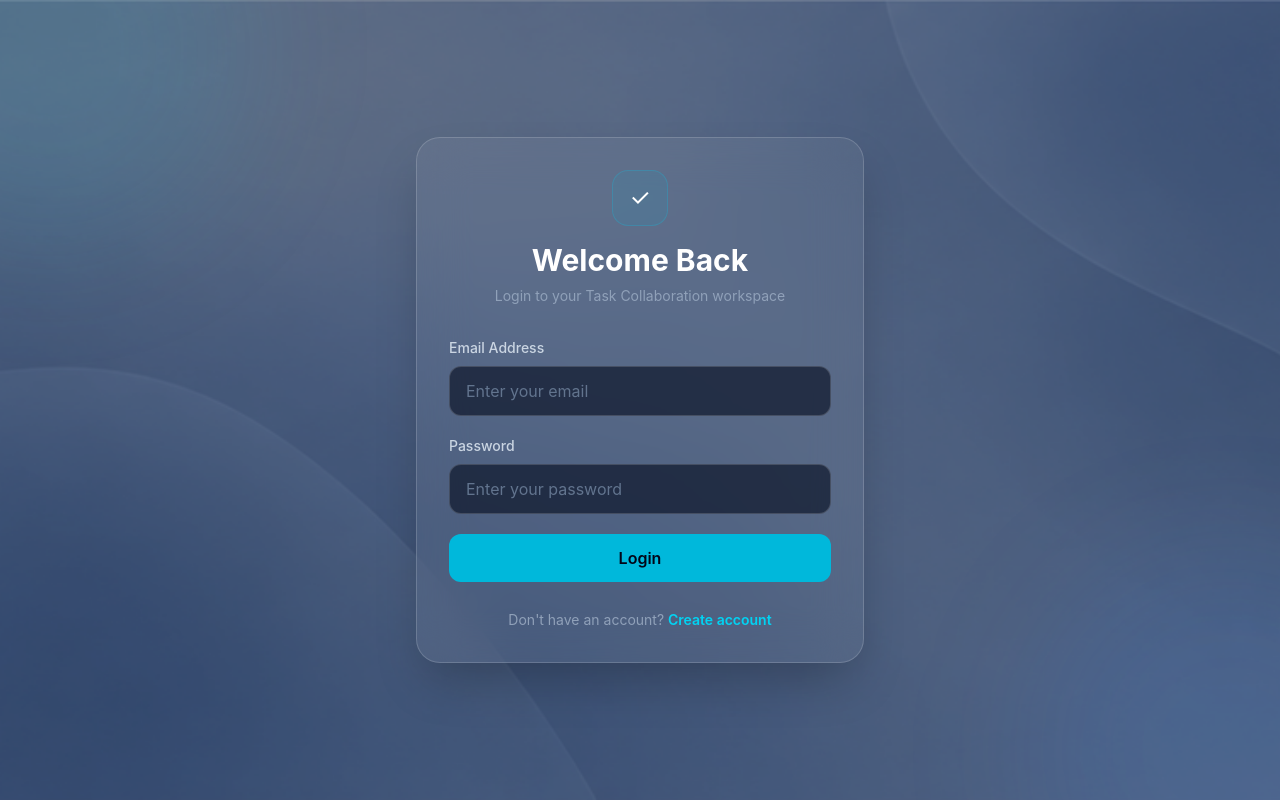
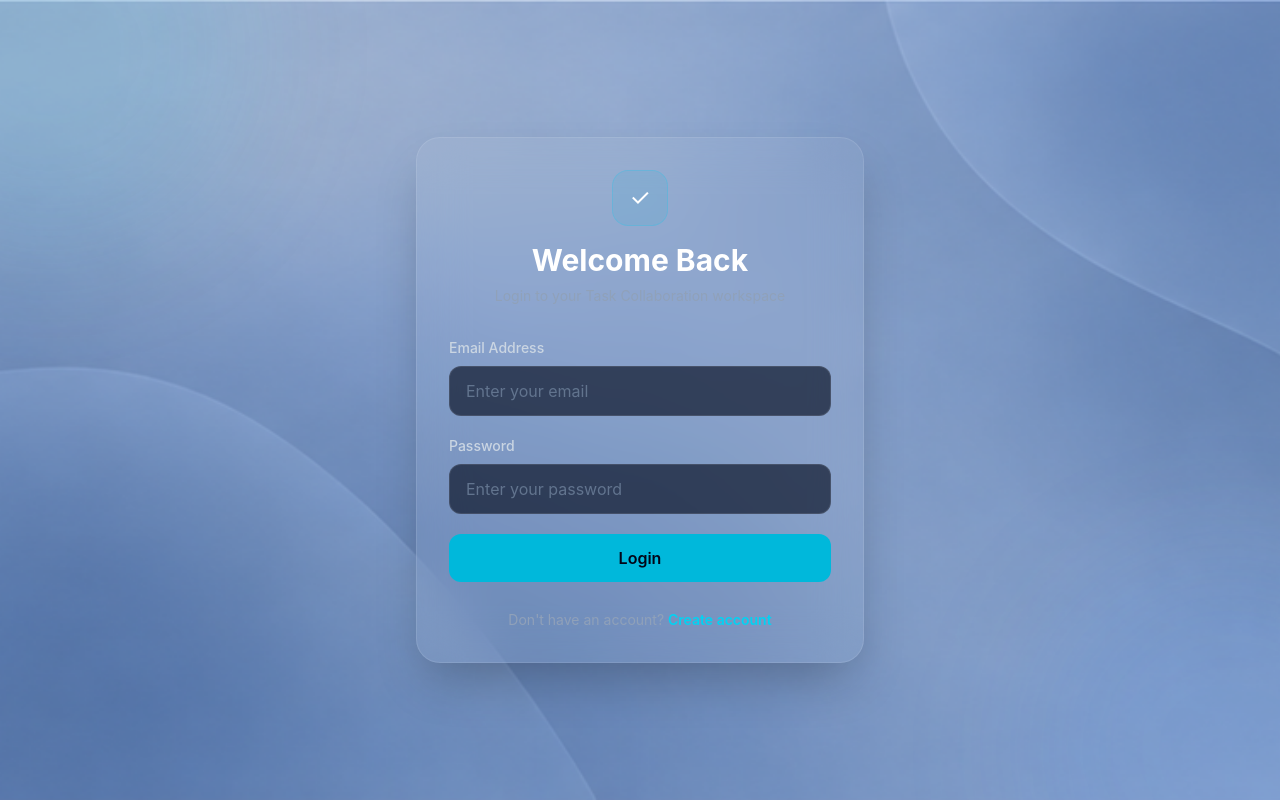
Before and after one commit to anshn5/task-team-collaboration-app, a React (Vite) app in the folder client/: page /login in a window 1280 px wide. Built offline with nearby package versions, Linux system fonts and the light colour scheme; no server answers.

Commit message:
Keep original background without grid

```diff
--- a/client/src/index.css
+++ b/client/src/index.css
@@ -1,7 +1,7 @@
 @import "tailwindcss";
 
 /* =====================================================
-   GLOBAL TASKCOLLAB BACKGROUND
+   ORIGINAL TASKCOLLAB BACKGROUND
    ===================================================== */
 
 html,
@@ -12,23 +12,16 @@ body,
 }
 
 body {
-  background: #0b1020 url('/taskcollab-background.png') center / cover fixed no-repeat;
+  background-color: #0b1020;
+  background-image: url('/taskcollab-background.png');
+  background-position: center;
+  background-size: cover;
+  background-repeat: no-repeat;
+  background-attachment: fixed;
 }
 
-/* Dark overlay for better readability */
-body::before {
-  content: '';
-  position: fixed;
-  inset: 0;
-  background: rgba(5, 12, 30, 0.42);
-  pointer-events: none;
-  z-index: 0;
-}
-
-/* Keep website content above background overlay */
+/* Keep the background visible */
 #root {
-  position: relative;
-  z-index: 1;
   min-height: 100vh;
   background: transparent !important;
 }
@@ -38,69 +31,49 @@ body::before {
    REMOVE GRID / LINE PATTERNS
    ===================================================== */
 
-/* Removes Dashboard and other inline gradient grids */
+/*
+   Some pages create their grid using an inline
+   linear-gradient background. This removes only
+   those gradient overlays.
+*/
+
 #root [style*="linear-gradient"] {
   background-image: none !important;
 }
 
 
 /* =====================================================
-   TEXT READABILITY
-   ===================================================== */
-
-#root .text-slate-700 {
-  color: rgb(203 213 225) !important;
-}
-
-#root .text-slate-600 {
-  color: rgb(203 213 225) !important;
-}
-
-#root .text-slate-500 {
-  color: rgb(148 163 184) !important;
-}
-
-
-/* =====================================================
-   DARK GLASS CARDS
-   ===================================================== */
-
-#root [class~="bg-white/[0.04]"] {
-  background-color: rgba(7, 15, 35, 0.62) !important;
-}
-
-#root [class~="bg-white/[0.025]"] {
-  background-color: rgba(7, 15, 35, 0.48) !important;
-}
-
-#root [class~="bg-white/[0.02]"] {
-  background-color: rgba(7, 15, 35, 0.45) !important;
-}
-
-
-/* =====================================================
-   STRONGER BORDERS
-   ===================================================== */
-
-#root [class*="border-white/10"] {
-  border-color: rgba(255, 255, 255, 0.16) !important;
-}
-
-
-/* =====================================================
-   REMOVE SOLID PAGE BACKGROUNDS
+   ALLOW GLOBAL BACKGROUND TO SHOW
    ===================================================== */
 
 #root .bg-slate-950 {
   background-color: transparent !important;
 }
 
-#root .bg-slate-950\/95,
-#root .bg-slate-950\/90,
-#root .bg-slate-950\/80,
-#root .bg-slate-950\/70,
-#root .bg-slate-950\/60,
-#root .bg-slate-950\/50,
+#root .bg-slate-950\/95 {
+  background-color: transparent !important;
+}
+
+#root .bg-slate-950\/90 {
+  background-color: transparent !important;
+}
+
+#root .bg-slate-950\/80 {
+  background-color: transparent !important;
+}
+
+#root .bg-slate-950\/70 {
+  background-color: transparent !important;
+}
+
+#root .bg-slate-950\/60 {
+  background-color: transparent !important;
+}
+
+#root .bg-slate-950\/50 {
+  background-color: transparent !important;
+}
+
 #root .bg-slate-950\/40 {
   background-color: transparent !important;
 }
```
